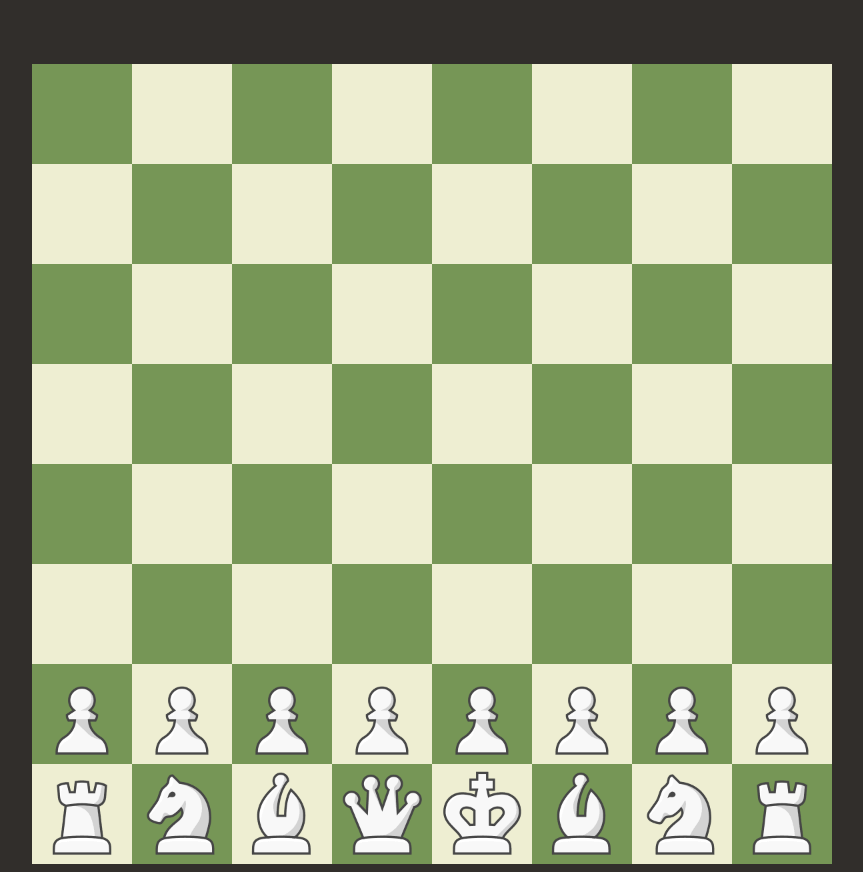
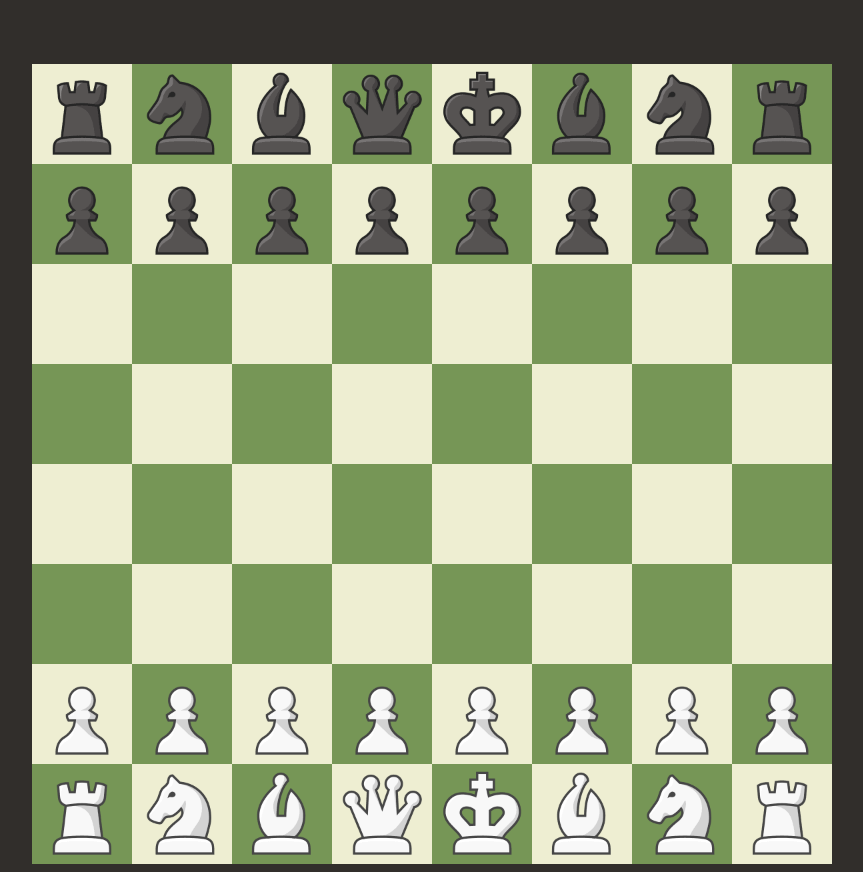
Before and after one commit to thepooyan/Chess, a React (Vite) app: page / in a window 1280 px wide. Shown: the whole page, without its empty margins (208-1071 px from the left). Built offline with nearby package versions, Linux system fonts and the light colour scheme.

Commit message:
black added

```diff
--- a/components/Board.scss
+++ b/components/Board.scss
@@ -1,8 +1,8 @@
 #Board {
-    --color1: #EEEED2;
-    --color2: #769656;
-    --color1H: #F6F668;
-    --color2H: #BBCA2A;
+    --color2: #EEEED2;
+    --color1: #769656;
+    --color2H: #F6F668;
+    --color1H: #BBCA2A;
 
     --BoardSize: 800px;
     width: var(--BoardSize);
--- a/modules/setUpBoard.js
+++ b/modules/setUpBoard.js
@@ -11,8 +11,6 @@ export default function setUpBoard(Board) {
     let pawn7 = new Pawn(Board.positions.G2);
     let pawn8 = new Pawn(Board.positions.H2);
 
-    pawn1.move(Board.positions.A4.square);
-
     let Rknight = new Knight(Board.positions.B1);
     let Lknight = new Knight(Board.positions.G1);
 
@@ -24,4 +22,25 @@ export default function setUpBoard(Board) {
 
     let king = new King(Board.positions.E1);
     let queen = new Queen(Board.positions.D1);
+
+
+    let B_pawn1 = new Pawn(Board.positions.A7, {isWhite: false});
+    let B_pawn2 = new Pawn(Board.positions.B7, {isWhite: false});
+    let B_pawn3 = new Pawn(Board.positions.C7, {isWhite: false});
+    let B_pawn4 = new Pawn(Board.positions.D7, {isWhite: false});
+    let B_pawn5 = new Pawn(Board.positions.E7, {isWhite: false});
+    let B_pawn6 = new Pawn(Board.positions.F7, {isWhite: false});
+    let B_pawn7 = new Pawn(Board.positions.G7, {isWhite: false});
+    let B_pawn8 = new Pawn(Board.positions.H7, {isWhite: false});
+
+    let B_Rknight = new Knight(Board.positions.B8, {isWhite: false});
+    let B_Lknight = new Knight(Board.positions.G8, {isWhite: false});
+    let B_Rrook = new Rook(Board.positions.A8, {isWhite: false});
+    let B_Lrook = new Rook(Board.positions.H8, {isWhite: false});
+    let B_Rbishop = new Bishop(Board.positions.C8, {isWhite: false});
+    let B_Lbishop = new Bishop(Board.positions.F8, {isWhite: false});
+    let B_king = new King(Board.positions.E8, {isWhite: false});
+    let B_queen = new Queen(Board.positions.D8, {isWhite: false});
+
+    pawn1.move(Board.positions.A4);
 }
```
